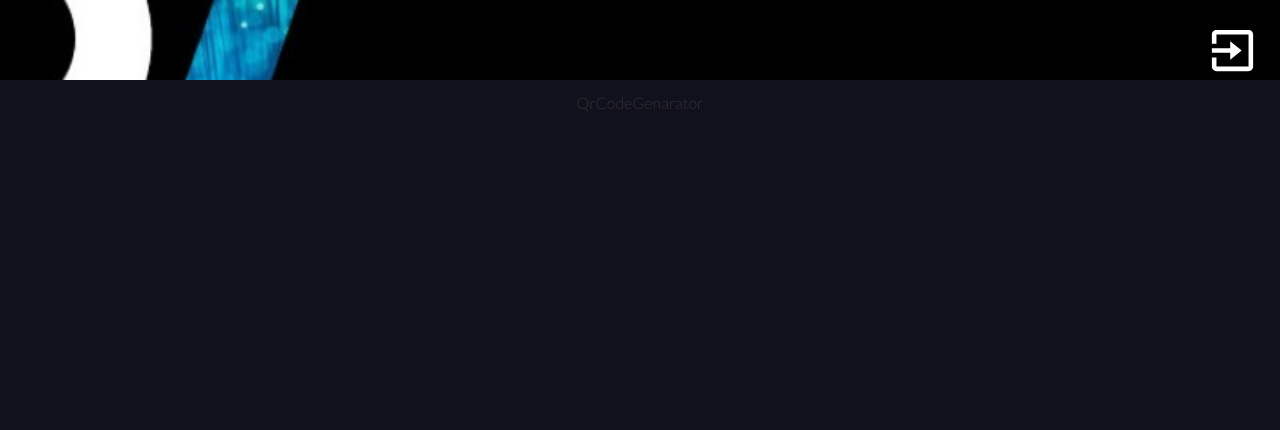
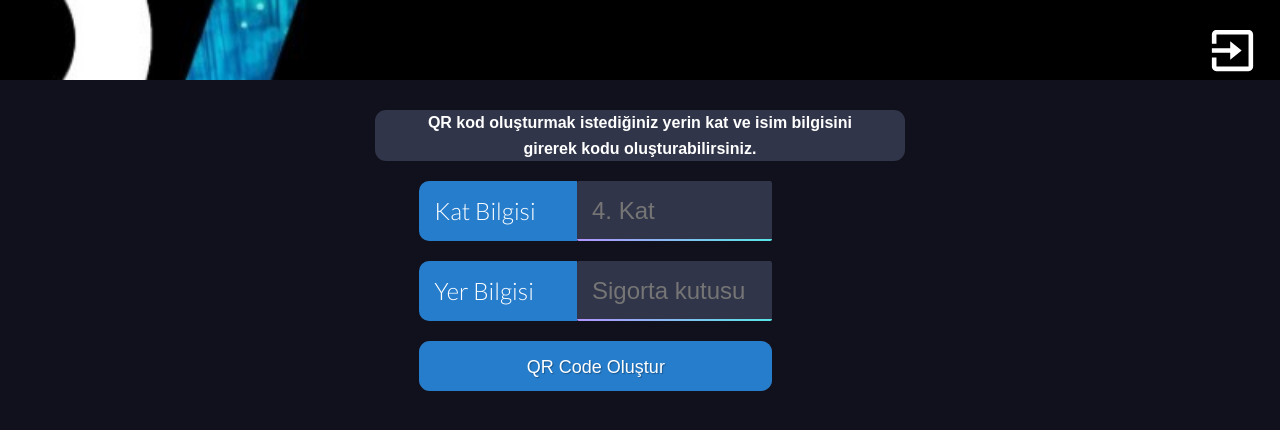
Before and after one commit to abdullahsuhaisk/technicianfollower, a React (Create React App) app: page /settings in a window 1280 px wide. Shown: the top 430 px of the page. Built offline with nearby package versions, Linux system fonts and the light colour scheme; sample sign-in values are in the browser's storage.

Commit message:
Qr code generator and printer added.

```diff
--- a/src/components/QrCodeGenarator.tsx
+++ b/src/components/QrCodeGenarator.tsx
@@ -1,4 +1,60 @@
+import { useState } from "react";
+import { Label } from "./ui/Label/Label";
+import { Input } from "./ui/Input/Input";
+import Button from "./ui/Button";
+import { useNavigate } from "react-router-dom";
 const QrCodeGenarator = () => {
-  return <p>QrCodeGenarator</p>;
-}
+  const [floor, setFloor] = useState("");
+  const [name, setName] = useState("");
+  const navigate = useNavigate();
+
+  const handleSubmit = (event: any) => {
+    event.preventDefault();
+    let locationInfo = JSON.stringify({ floor: floor, name: name });
+    console.log(locationInfo);
+    navigate("/print", {
+      state: { qrCodeText: locationInfo, bgColor: "#ffff" },
+    });
+  };
+
+  return (
+    <>
+      <div className="qr-code-container">
+        <section className="welcome">
+          <div className="font content-text">
+            QR kod oluşturmak istediğiniz yerin kat ve isim bilgisini girerek
+            kodu oluşturabilirsiniz.
+          </div>
+        </section>
+        <form onSubmit={handleSubmit}>
+          <div className="input-label-container">
+            <Label title="Kat Bilgisi" />
+            <Input
+              className="flex welcome font"
+              value={floor}
+              handleChange={(e: any) => setFloor(e.target.value)}
+              type="text"
+              placeholder="4. Kat"
+              isRequired={true}
+            />
+          </div>
+          <div className="input-label-container">
+            <Label title="Yer Bilgisi" />
+            <Input
+              className="flex welcome font"
+              value={name}
+              handleChange={(e: any) => setName(e.target.value)}
+              type="text"
+              placeholder="Sigorta kutusu"
+              isRequired={true}
+            />
+          </div>
+          <div className="flex welcome">
+            <Button btnType="submit" title={"QR Code Oluştur"} />
+          </div>
+        </form>
+      </div>
+    </>
+  );
+};
 export default QrCodeGenarator;
--- a/src/components/ui/Button/Button.css
+++ b/src/components/ui/Button/Button.css
@@ -1,10 +1,12 @@
 .btn {
   padding: 0.9em 1em;
+  height: 50px;
   width: 100%;
   display: inline-block;
   border-radius: 11px;
   text-align: center;
-  font-weight: 700;
+  font-weight: 500;
+  font-size: large;
   outline: 0;
   cursor: pointer;
   border: none;
--- a/src/components/ui/Button/index.tsx
+++ b/src/components/ui/Button/index.tsx
@@ -1,10 +1,17 @@
 import React from "react";
 import "./Button.css";
 
-const Button = ({ styles, handleClick, title, primary, isDisabled }: any) => (
+const Button = ({
+  styles,
+  handleClick,
+  title,
+  primary,
+  isDisabled,
+  btnType,
+}: any) => (
   <button
     onClick={handleClick}
-    type="button"
+    type={btnType ? btnType : "button"}
     className={primary ? "btn btn-primary" : "btn btn-secondary"}
     disabled={isDisabled}
   >
--- a/src/components/ui/Input/Input.tsx
+++ b/src/components/ui/Input/Input.tsx
@@ -1,11 +1,17 @@
-import React from 'react'
-import './Input.css'
+import React from "react";
+import "./Input.css";
 
-export const Input = ({ type, placeholder, handleChange }: any) => {
+export const Input = ({ type, placeholder, handleChange, isRequired }: any) => {
   return (
     <div className="webflow-style-input">
-      <input className="" type={type} placeholder={placeholder} onChange={(e) => handleChange(e)}></input>
+      <input
+        className=""
+        type={type}
+        placeholder={placeholder}
+        onChange={(e) => handleChange(e)}
+        required={isRequired}
+      ></input>
       {/* <button type="submit"><i className="icon ion-android-arrow-forward"></i></button> */}
     </div>
-  )
-}
+  );
+};
--- /dev/null
+++ b/src/components/ui/Label/Label.css
@@ -0,0 +1,14 @@
+.webflow-style-label {
+  position: relative;
+  display: flex;
+  width: 80%;
+  border-top-left-radius: 10px;
+  border-bottom-left-radius: 10px;
+  height: 60px;
+  align-items: center;
+  justify-content: flex-start;
+  font-size: x-large;
+  padding-left: 15px;
+  background: #267dcc;
+  color: #fff;
+}
--- /dev/null
+++ b/src/components/ui/Label/Label.tsx
@@ -0,0 +1,10 @@
+import React from "react";
+import "./Label.css";
+
+export const Label = ({ title }: any) => {
+  return (
+    <div className="webflow-style-label">
+      <label className="">{title}</label>
+    </div>
+  );
+};
--- a/src/index.css
+++ b/src/index.css
@@ -94,3 +94,22 @@ img {
   font-weight: bold;
   color: #fff;
 }
+
+.qr-code-container {
+  margin-top: 10px;
+  display: flex;
+  flex-direction: column;
+  align-items: center;
+}
+
+.qr-code-canvas {
+  margin-top: 70px;
+  border: 15px solid #fff;
+  border-radius: 5px;
+}
+.input-label-container {
+  display: flex;
+  flex-direction: row;
+  width: 80%;
+  margin-top: 20px;
+}
```
Also changed, not shown: src/components/QrCodePrinter.tsx (added, +41 -0 lines).
